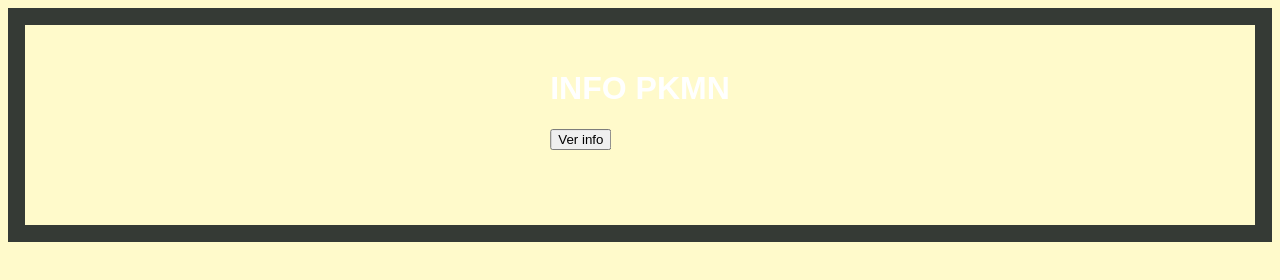
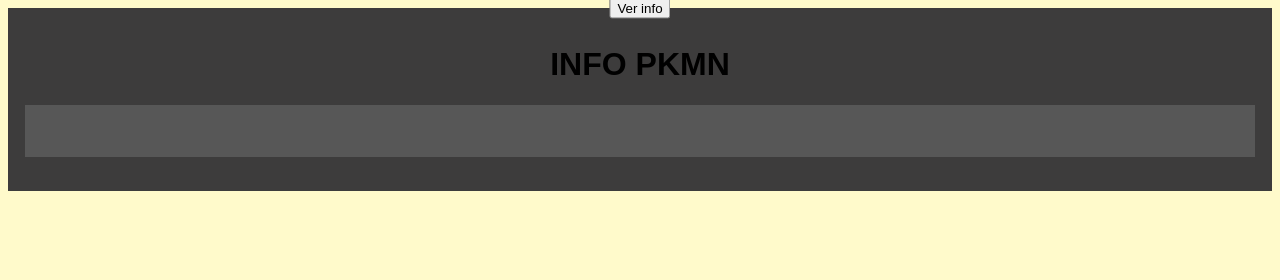
Before and after one commit to matinguero/CapacitacionJS, a plain HTML site: page proyectito pokemon/index.html in a window 1280 px wide. Drawn offline with nearby package versions, Linux system fonts and the light colour scheme; a web font is replaced by a local one.

Commit message:
agregado de styles incompleto

```diff
--- a/proyectito pokemon/index.html
+++ b/proyectito pokemon/index.html
@@ -1,25 +1,33 @@
 <!DOCTYPE html>
 <html lang="en">
-    <div class="container">
-        <div class="center">
+
 <head>
     <link href="https://fonts.cdnfonts.com/css/arcade-classic" rel="stylesheet">
     <link rel="stylesheet" href="styles.css">
-   <h1>INFO PKMN</h1>
+
 </head>
 <body>
+    <div class="container">
+        <button id="btnAtrapar" class="center" >Ver info</button>
+
+    </div>
 
 
 
-   <div>
-    <button id="btnAtrapar" >Ver info</button>
+   <div class="bordedex">
+
+    <h1>INFO PKMN</h1>
+    <div class="bordefoto">
 
 <!-- AGREGAR DIVS -->
+<img id="imgPokemonF" src="" >
+</div>
+
     <p id="pokemon" ></p>
     <p id="pokemon2" ></p>
 
 
-    <img id="imgPokemonF" src="" >
+
     <img id="imgPokemonB" src="" hidden="true">
 
 
@@ -28,12 +36,20 @@
 
     </ul>
     <h2 id="lblevo" hidden="true">Evolucion:</h2>
-    <p id="pEvo" hidden="true"> </p>
+
     <script src="https://code.jquery.com/jquery-3.6.0.min.js"></script>
     <script src="codigo.js"></Script>
+
     </div>
 
+  <!--
+    <div class="center blackbackground2">
+    <table>
+
+    </table>
+
+</div>
+-->
 </body>
-</div>
-</div>
+
 </html>
--- a/proyectito pokemon/styles.css
+++ b/proyectito pokemon/styles.css
@@ -2,10 +2,22 @@ body {
     background-color: rgb(255, 250, 203);
   }
 
+
+table{
+  border: 8.5px solid rgb(87, 87, 87) ;
+}
+
 img {
     background-color: rgb(155, 218, 255);
 }
-
+.bordefoto{
+  background-color: rgb(87, 87, 87);
+  border: 17px solid rgb(87, 87, 87);
+}
+.bordedex{
+  background-color: rgb(61, 60, 60);
+  border: 17px solid rgb(61, 60, 60);
+}
 .arcadefont {
     font-family: 'ArcadeClassic', sans-serif;
 }
@@ -15,7 +27,7 @@ button{
 
 }
   h1 {
-    color: rgb(255, 255, 255);
+    color: rgb(0, 0, 0);
     text-align: center;
     font-family: 'ArcadeClassic', sans-serif;
   }
@@ -28,9 +40,7 @@ button{
   }
 
   .container {
-    height: 200px;
     position: relative;
-    border: 17px solid rgb(53, 58, 53);
   }
 
   .center {
```
